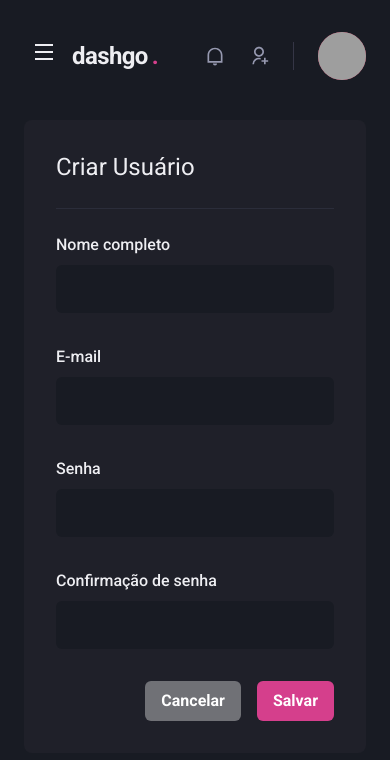
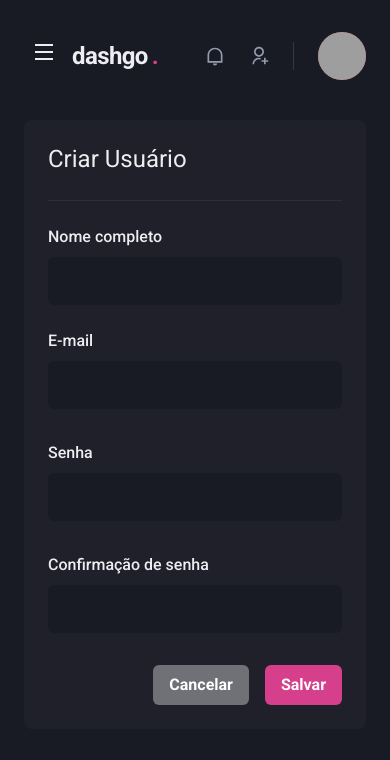
Before and after one commit to NearMaick/Ignite-dashgo, a Next.js app: page /users/create in a window 390 px wide. Shown: the top 760 px of the page. Built offline with nearby package versions, Linux system fonts and the light colour scheme; grey boxes are pictures that could not be loaded.

Commit message:
feat(web): responsive create user

```diff
--- a/src/pages/users/create.tsx
+++ b/src/pages/users/create.tsx
@@ -13,13 +13,13 @@
       <Flex w="100%" my="6" maxWidth={1480} mx="auto" px="6">
         <Siderbar />
 
-        <Box flex="1" borderRadius={8} bg="gray.800" p="8">
+        <Box flex="1" borderRadius={8} bg="gray.800" p={["6", "8"]}>
           <Heading size="lg" fontWeight="normal">Criar Usuário</Heading>
 
           <Divider my="6" borderColor="gray.700" />
 
           <VStack spacing="8">
-            <SimpleGrid minChildWidth="240px" spacing="8" w="100%">
+            <SimpleGrid minChildWidth="240px" spacing={["6", "8"]} w="100%">
               <Input name="name" label="Nome completo" />
               <Input name="email" type="email" label="E-mail" />
             </SimpleGrid>
```
